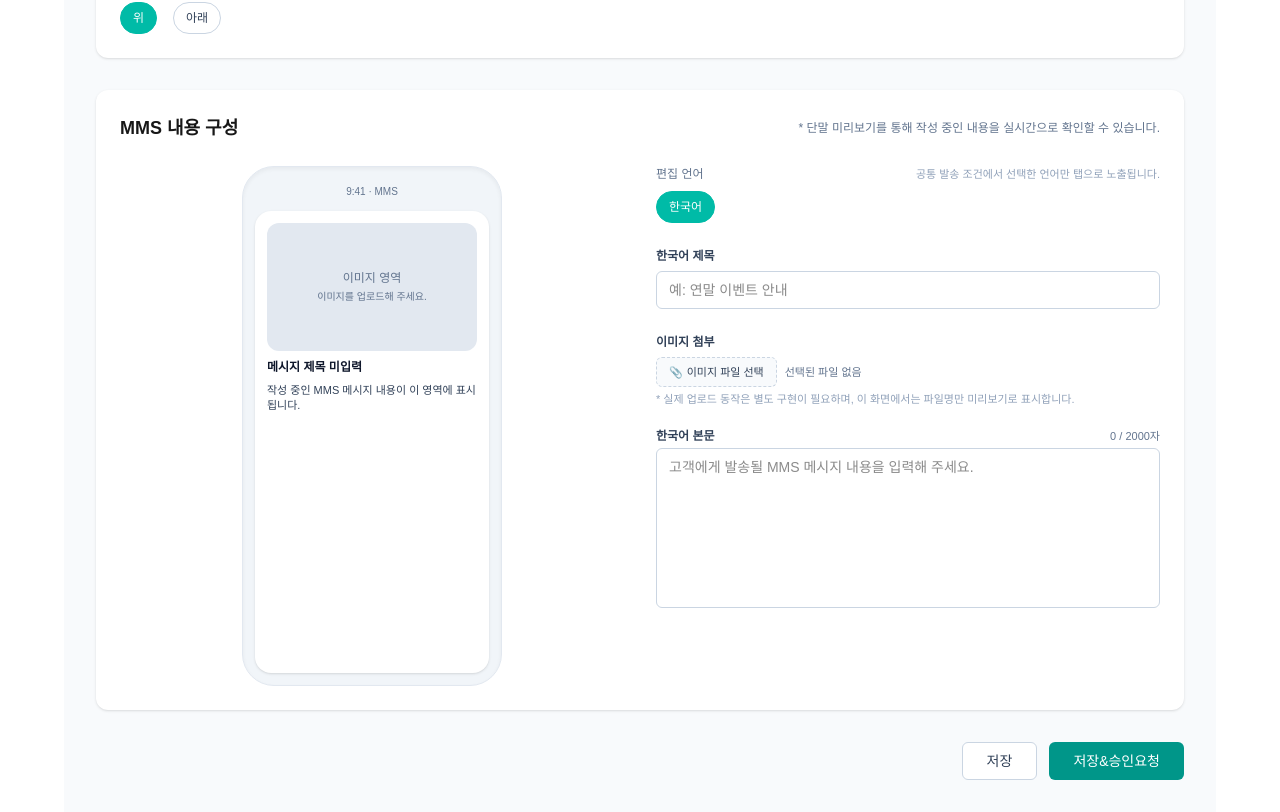
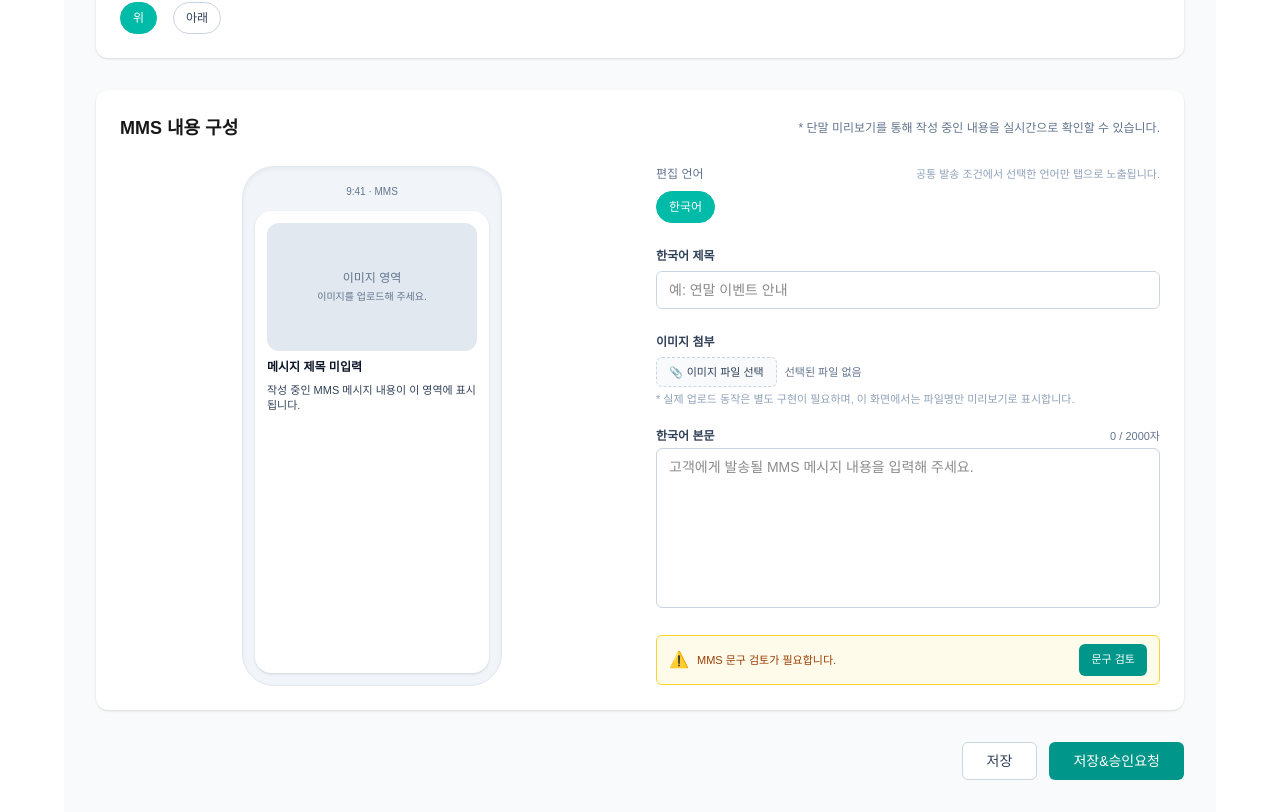
Before and after one commit to tokyj515/mimo-uxui, a Next.js app: page /mimo in a window 1280 px wide. Shown: the part 1846-2658 px from the top of the page. Built offline with nearby package versions, Linux system fonts and the light colour scheme.

Commit message:
feat: 페이지 완성

```diff
--- a/app/mimo/page.tsx
+++ b/app/mimo/page.tsx
@@ -176,6 +176,9 @@ export default function MessageTemplateUI() {
 
     // ✅ 문구 검증 여부
     const [isCopyChecked, setIsCopyChecked] = useState(false);
+
+    // ✅ MMS 문구 검증 여부
+    const [isMmsCopyChecked, setIsMmsCopyChecked] = useState(false);
 
 
 
@@ -382,6 +385,8 @@ export default function MessageTemplateUI() {
                 ...patch,
             },
         }));
+        // MMS 내용이 바뀌면 검토 다시 필요
+        setIsMmsCopyChecked(false);
     };
 
     // ──────────────────────────────────────────────────────────── JSX 시작
@@ -1230,6 +1235,37 @@ export default function MessageTemplateUI() {
                                 }
                             />
                         </div>
+                        {/* ✅ MMS 문구 검토 상태 + 버튼 */}
+                        <div
+                            className={`mt-3 flex items-center justify-between rounded-md border px-3 py-2 text-[11px] ${
+                                isMmsCopyChecked
+                                    ? "border-emerald-300 bg-emerald-50 text-emerald-800"
+                                    : "border-amber-300 bg-amber-50 text-amber-800"
+                            }`}
+                        >
+                            <div className="flex items-center gap-2">
+    <span className="text-base">
+      {isMmsCopyChecked ? "✅" : "⚠️"}
+    </span>
+                                <span className="font-medium">
+      {isMmsCopyChecked ? "MMS 문구 검토 완료" : "MMS 문구 검토가 필요합니다."}
+    </span>
+                                {isMmsCopyChecked && (
+                                    <span className="text-[10px] opacity-80">
+        (내용 수정 시 다시 검토 필요)
+      </span>
+                                )}
+                            </div>
+                            <Button
+                                type="button"
+                                variant={isMmsCopyChecked ? "outline" : "solid"}
+                                className="h-8 px-3 text-[11px]"
+                                onClick={() => setIsMmsCopyChecked(true)} // 여기서 실제 검증 API 호출해도 됨
+                            >
+                                {isMmsCopyChecked ? "다시 검토하기" : "문구 검토"}
+                            </Button>
+                        </div>
+
                     </div>
                 </div>
             </section>
```
